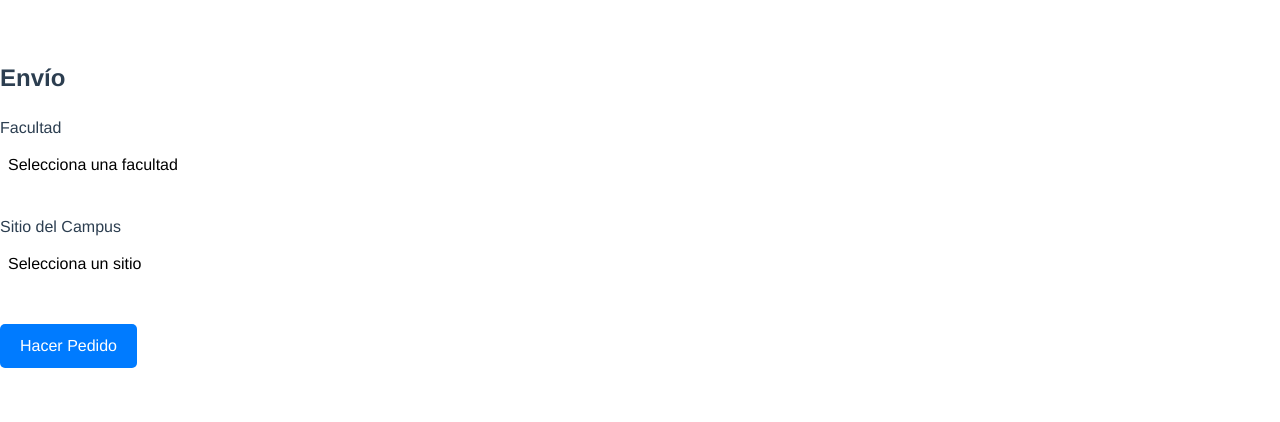
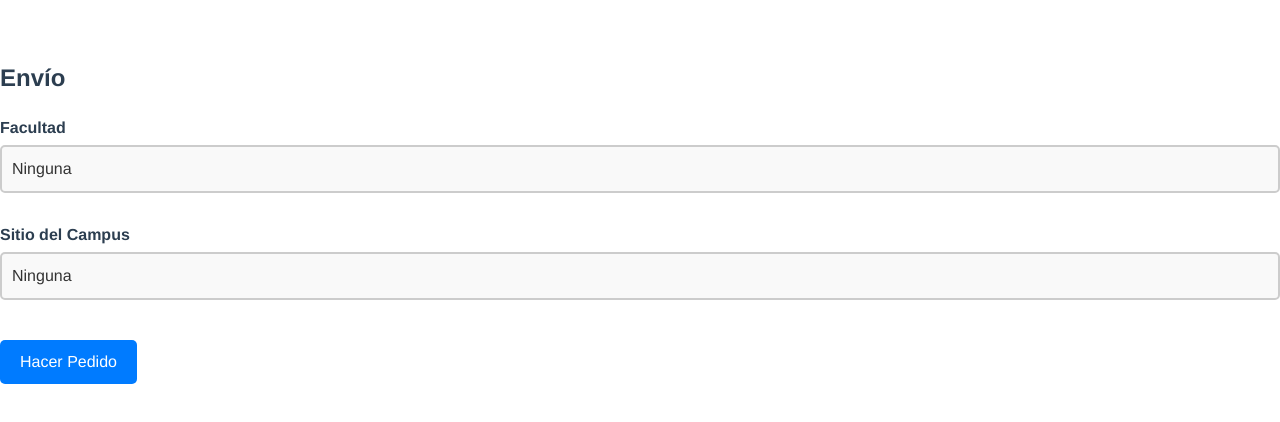
Before and after one commit to DaniHDZM/App-de-compra-de-postres-IHC, a Vue app: page /EnvioApp in a window 1280 px wide. Shown: the top 422 px of the page. Built offline with nearby package versions, Linux system fonts and the light colour scheme; what webfontloader would draw is missing.

Commit message:
estilos envio y carrito

```diff
--- a/src/components/CarritoApp.vue
+++ b/src/components/CarritoApp.vue
@@ -1,5 +1,5 @@
 <template>
-  <div class="shopping-cart">
+  <div class="CarritoApp">
     <h2>Carrito de Compras</h2>
     <table>
       <thead>
@@ -38,7 +38,7 @@
       <h3>Total de Productos: {{ totalQuantity }}</h3>
       <h3>Precio Total: {{ formatPrice(totalPrice) }}</h3>
     </div>
-    <router-link to="/checkout" class="checkout-button">Ir a Pagar</router-link>
+    <router-link to="/EnvioApp" class="checkout-button">Ir a Pagar</router-link>
   </div>
 </template>
 
@@ -49,11 +49,17 @@ export default {
       cartItems: [
         {
           name: "Pastel de Chocolate",
-          price: 150,
+          price: 50,
           quantity: 1,
           image: "ruta_a_la_imagen",
         },
-        { name: "Flan", price: 80, quantity: 2, image: "ruta_a_la_imagen" },
+        { name: "Flan", price: 30, quantity: 2, image: "ruta_a_la_imagen" },
+        {
+          name: "Galleta de chocolate",
+          price: 15,
+          quantity: 3,
+          image: "ruta_a_la_imagen",
+        },
       ],
     };
   },
--- a/src/components/EnvioApp.vue
+++ b/src/components/EnvioApp.vue
@@ -4,8 +4,9 @@
     <div class="dropdowns">
       <!-- Dropdown para Facultad -->
       <label for="facultad">Facultad</label>
-      <select v-model="selectedFacultad" id="facultad">
-        <option value="" disabled>Selecciona una facultad</option>
+      <select v-model="selectedFacultad" id="facultad" class="styled-select">
+        <option value="">Ninguna</option>
+        <!-- Opción predeterminada -->
         <option
           v-for="facultad in facultades"
           :key="facultad"
@@ -17,8 +18,9 @@
 
       <!-- Dropdown para Sitio del Campus -->
       <label for="campus">Sitio del Campus</label>
-      <select v-model="selectedCampus" id="campus">
-        <option value="" disabled>Selecciona un sitio</option>
+      <select v-model="selectedCampus" id="campus" class="styled-select">
+        <option value="">Ninguna</option>
+        <!-- Opción predeterminada -->
         <option v-for="campus in campusSites" :key="campus" :value="campus">
           {{ campus }}
         </option>
@@ -34,11 +36,7 @@
 export default {
   data() {
     return {
-      facultades: [
-        "Facultad de Ciencias",
-        "Facultad de Telemática",
-        "Facultad de Administración",
-      ],
+      facultades: ["Facultad de Ciencias", "Facultad de Telemática"],
       campusSites: ["Servicios", "CEI"],
       selectedFacultad: "",
       selectedCampus: "",
@@ -46,11 +44,7 @@ export default {
   },
   methods: {
     makeOrder() {
-      if (this.selectedFacultad && this.selectedCampus) {
-        this.$router.push("/ConfirmacionApp"); // Redirige a la página de confirmación
-      } else {
-        alert("Por favor selecciona una facultad o un sitio del campus.");
-      }
+      this.$router.push("/ConfirmacionApp"); // Redirige a la página de confirmación
     },
   },
 };
@@ -71,11 +65,25 @@ h2 {
 label {
   display: block;
   margin: 10px 0 5px;
+  font-weight: bold;
 }
-select {
+.styled-select {
   width: 100%;
-  padding: 8px;
+  padding: 10px;
   margin-bottom: 20px;
+  border: 2px solid #ccc;
+  border-radius: 5px;
+  background-color: #f9f9f9;
+  font-size: 16px;
+  color: #333;
+  appearance: none;
+  -webkit-appearance: none;
+  -moz-appearance: none;
+}
+.styled-select:focus {
+  border-color: #007bff;
+  outline: none;
+  background-color: #fff;
 }
 .order-button {
   padding: 10px 20px;
```
